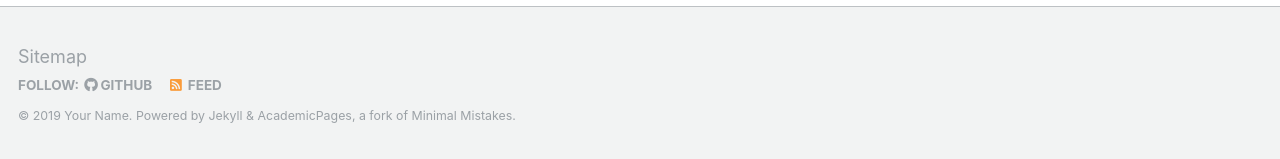
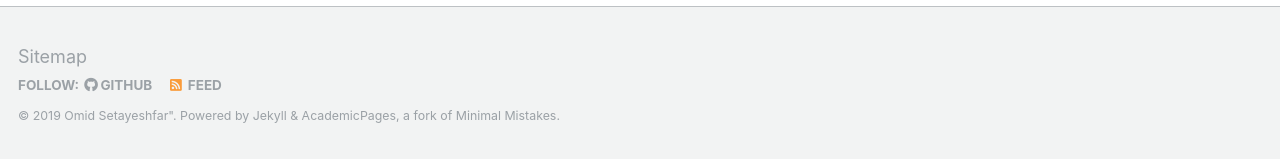
Before and after one commit to omid-s/omid-s.github.io, a Jekyll site: the page built from _pages/about.md, in a window 1280 px wide and 900 px high, scrolled down 2463 px. Shown: the part 738-897 px from the top of the window. Built offline with Jekyll 4.4.1, drawn with Linux system fonts in a browser that asks for light colours; some web fonts are replaced.

Commit message:
updates config file

```diff
--- a/_config.yml
+++ b/_config.yml
@@ -9,11 +9,11 @@
 locale                   : "en-US"
 title                    : "Your Name / Site Title"
 title_separator          : "-"
-name                     : &name "Your Name"
-description              : &description "personal description"
-url                      : https://academicpages.github.io # the base hostname & protocol for your site e.g. "https://mmistakes.github.io"
+name                     : &name Omid Setayeshfar"
+description              : &description "PhD Candidate @ University of Georgia, Department of Computer Science"
+url                      : https://omid-s.github.io # the base hostname & protocol for your site e.g. "https://mmistakes.github.io"
 baseurl                  : "" # the subpath of your site, e.g. "/blog"
-repository               : "academicpages/academicpages.github.io"
+repository               : "omid-s/omid-s.github.io"
 teaser                   :  # filename of teaser fallback teaser image placed in /images/, .e.g. "500x300.png"
 breadcrumbs              : false # true, false (default)
 words_per_minute         : 160
@@ -81,7 +81,7 @@ analytics:
 # Site Author
 author:
   name             : "Omid Setayeshfar"
-  avatar           : "/assets/img/me.png"
+  avatar           : "assets/img/me.png"
   bio              : "PhD Canddate of Computer Science, Crazy"
   location         : "Athens, GA"
   employer         :
```
